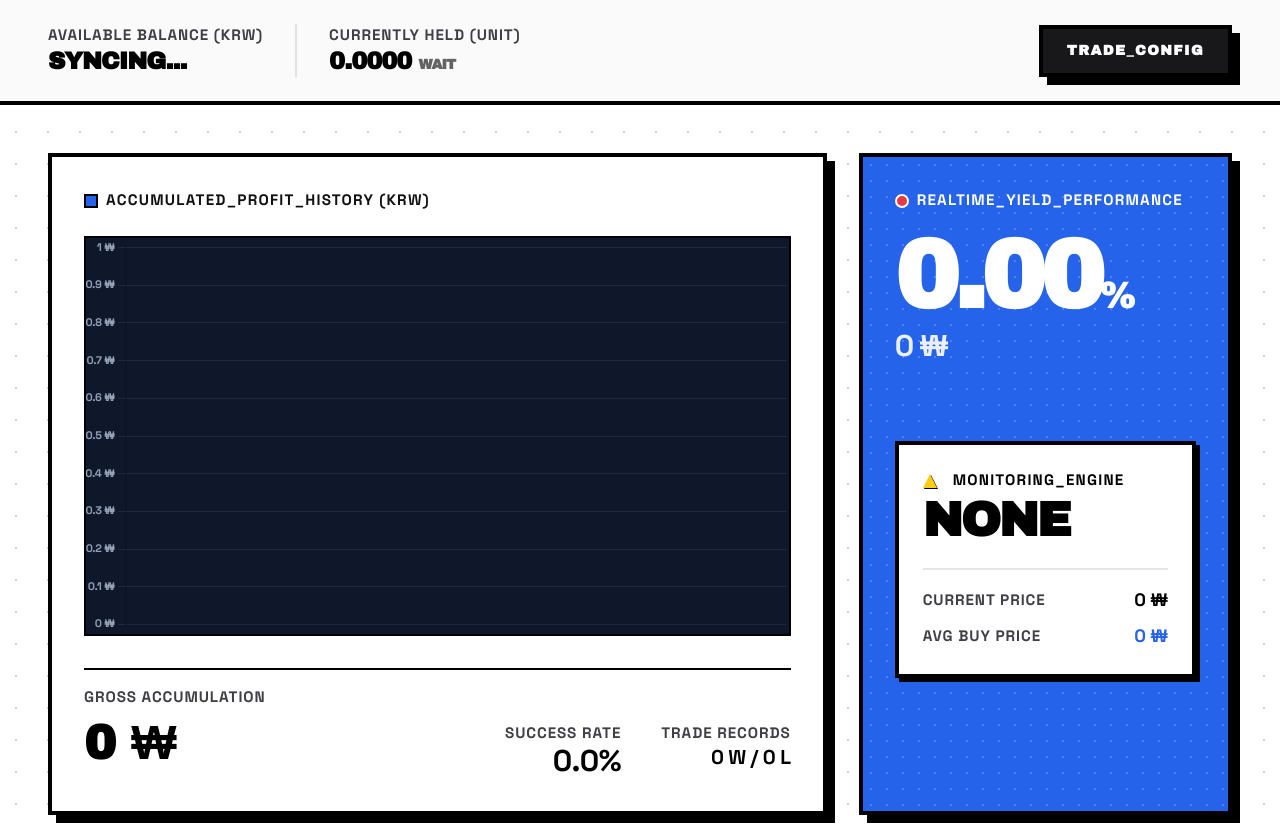
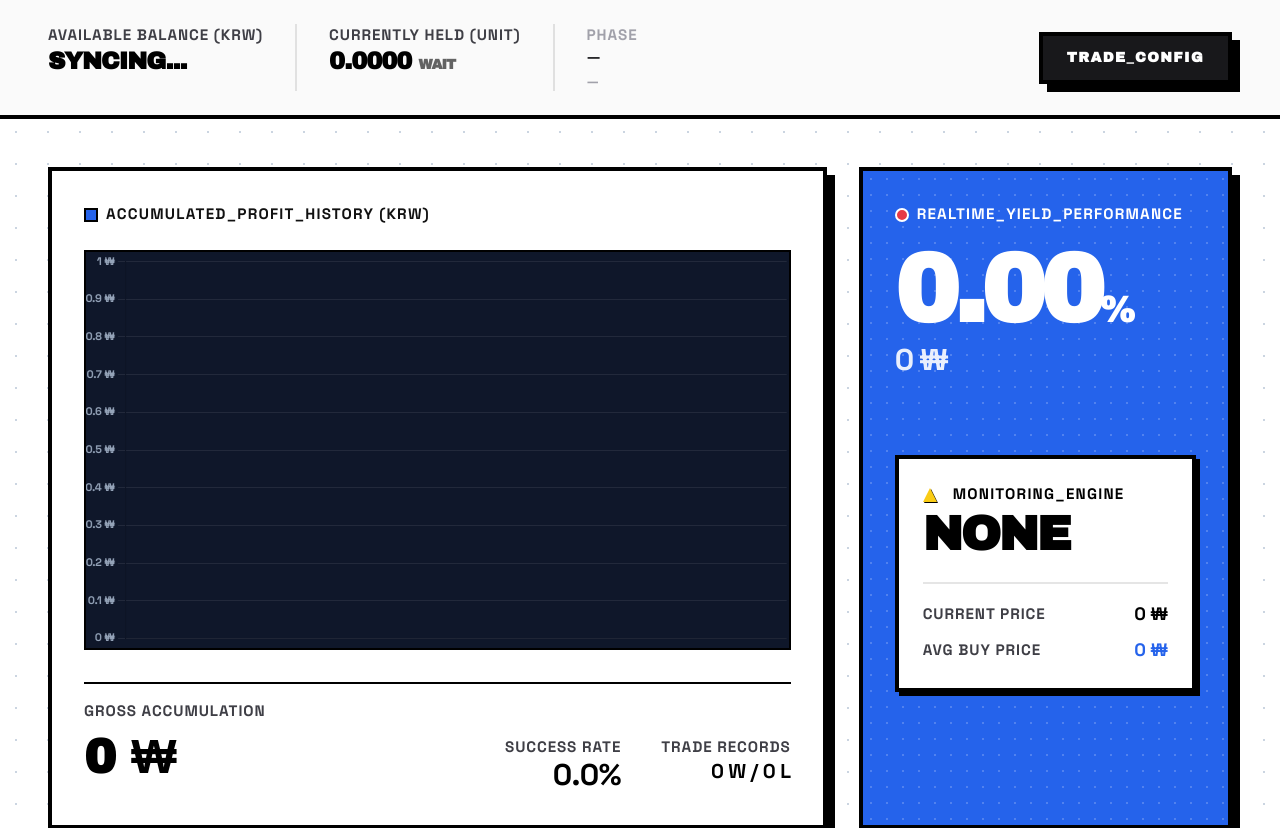
Before and after one commit to syl-deve/btrade, a FastAPI app: template templates/index.html in a window 1280 px wide. Shown: the part 204-1032 px from the top of the page. Run offline with FastAPI, Linux system fonts and the light colour scheme; the template is opened without the code that fills it, so the values that code supplies are empty; some libraries are stand-ins or nearby versions.

Commit message:
UI: 잔고 섹션에 거래 단계 상태 문구 추가
Co-Authored-By: Claude Sonnet 4.6 <noreply@anthropic.com>

```diff
--- a/templates/index.html
+++ b/templates/index.html
@@ -49,6 +49,13 @@
                 <div id="coin-balance" class="text-2xl font-black archivo-bold">0.0000 <span id="coin-unit" class="text-sm opacity-60">WAIT</span></div>
                 <div id="coin-value-krw" class="text-base font-bold text-zinc-500 mt-0.5" style="display:none;"></div>
             </div>
+            <!-- 거래 단계 상태 -->
+            <div class="flex flex-col justify-center px-4 md:px-8 border-l-2 border-black/10">
+                <div id="trade-phase-label" class="meta-label text-zinc-400">PHASE</div>
+                <div id="trade-phase-text" class="text-base font-black uppercase tracking-wide text-zinc-800">—</div>
+                <div id="trade-phase-sub" class="text-sm font-bold text-zinc-400 mt-0.5">—</div>
+            </div>
+
             <div class="ml-auto flex items-center gap-4">
                 <button onclick="document.getElementById('config-modal').showModal()" class="btn-bau py-3 px-6 bg-zinc-900 text-white border-4 border-black font-black tracking-widest text-sm"><span data-i18n="btn_config">GENERAL_CONFIG</span></button>
             </div>
@@ -593,6 +600,37 @@
                     }
                 }
 
+                // 거래 단계 상태 표시
+                const phaseLabel = document.getElementById('trade-phase-label');
+                const phaseText = document.getElementById('trade-phase-text');
+                const phaseSub = document.getElementById('trade-phase-sub');
+                if (phaseText && phaseSub) {
+                    const ko = currentLang === 'ko';
+                    const holding = coinVal > 0.0001 && data.avg_buy_price > 0;
+                    const cnt = data.buy_count || 0;
+                    if (!data.is_running) {
+                        phaseLabel.innerText = ko ? '봇 상태' : 'STATUS';
+                        phaseText.innerText = ko ? '봇 정지됨' : 'BOT OFFLINE';
+                        phaseText.style.color = '#E63946';
+                        phaseSub.innerText = ko ? '시작 버튼을 눌러 봇을 활성화하세요' : 'Press START to activate the bot';
+                    } else if (!holding) {
+                        phaseLabel.innerText = ko ? '현재 단계' : 'PHASE';
+                        phaseText.innerText = ko ? '매수 신호 탐색 중' : 'SCANNING FOR ENTRY';
+                        phaseText.style.color = '#3B82F6';
+                        phaseSub.innerText = ko ? 'RSI + 볼린저 조건 충족 시 1차 매수 진입' : 'Waiting for RSI + Bollinger condition';
+                    } else if (cnt === 1) {
+                        phaseLabel.innerText = ko ? '현재 단계' : 'PHASE';
+                        phaseText.innerText = ko ? '1차 매수 보유 중' : 'HOLDING — ENTRY x1';
+                        phaseText.style.color = '#F59E0B';
+                        phaseSub.innerText = ko ? '익절 목표 도달 시 트레일링 / RSI 급락 시 2차 추가매수' : 'Trailing profit target / RSI drop → 2nd buy';
+                    } else if (cnt >= 2) {
+                        phaseLabel.innerText = ko ? '현재 단계' : 'PHASE';
+                        phaseText.innerText = ko ? '분할매수 완료 — 익절 대기' : 'SPLIT BUY DONE — AWAITING EXIT';
+                        phaseText.style.color = '#8B5CF6';
+                        phaseSub.innerText = ko ? '트레일링 익절 또는 ATR 손절 대기 중' : 'Waiting for trailing profit or ATR stop-loss';
+                    }
+                }
+
                 // Bot Status & Button Swap
                 const botBadge = document.getElementById('bot-status-badge');
                 const statusText = document.getElementById('status-text');
```
